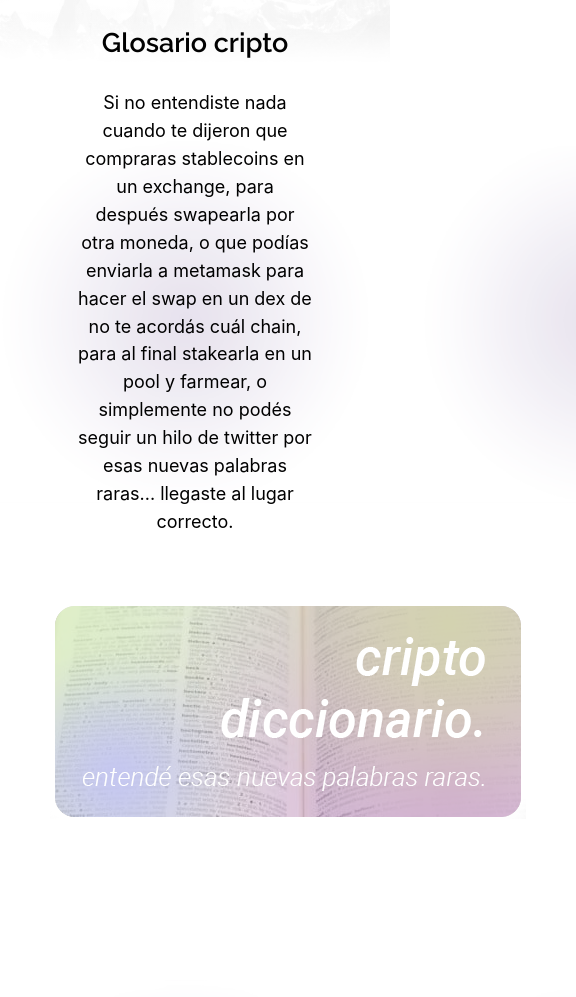
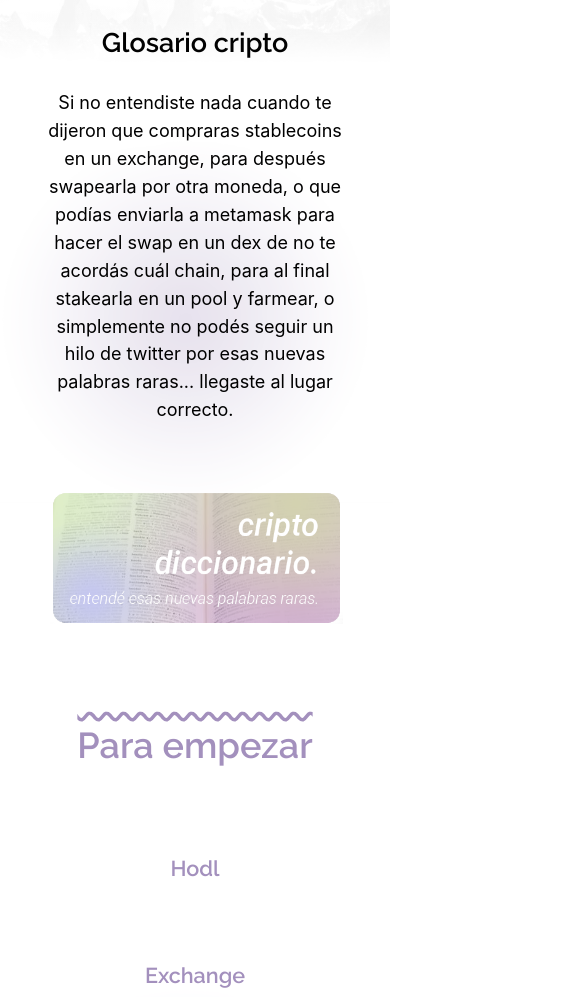
Before and after one commit to TomiTorres93/hodlers, a website: page glosario.html in a window 390 px wide. Shown: the part 103-1100 px from the top of the page, 576 px wide, since content can reach past the window. Drawn offline with nearby package versions, Linux system fonts and the light colour scheme.

Commit message:
arreglos de padding y espacios

```diff
--- a/SCSS/base/_querys.scss
+++ b/SCSS/base/_querys.scss
@@ -58,7 +58,7 @@
     }
 
     .glosario-elemento {
-        width: 55% !important;
+        width: 70% !important;
     }
 
     .glosario-portada {
@@ -166,7 +166,10 @@
 
     }
 
-
+    .parrafos {
+        padding-left: 10%;
+        padding-right: 10%;
+    }
 
 
  }
--- a/glosario.html
+++ b/glosario.html
@@ -115,11 +115,11 @@
 
         <!-- IMAGEN SECCION -->
         <div>
-            <img class="fuego" src="images/glosario-portada.png" alt="glosario-portada">
+            <img class="fuego placas-width" src="images/glosario-portada.png" alt="glosario-portada">
         </div>
 
         <!-- SEPARADOR -->
-        <div class="espacios">        </div>
+        <div class="espacios none-mobile">        </div>
     </section>
 
     <!-- Título sección -->
```
Also changed, not shown: recomendaciones.html (+1 -1 lines), css/style.css, 1 other file.
